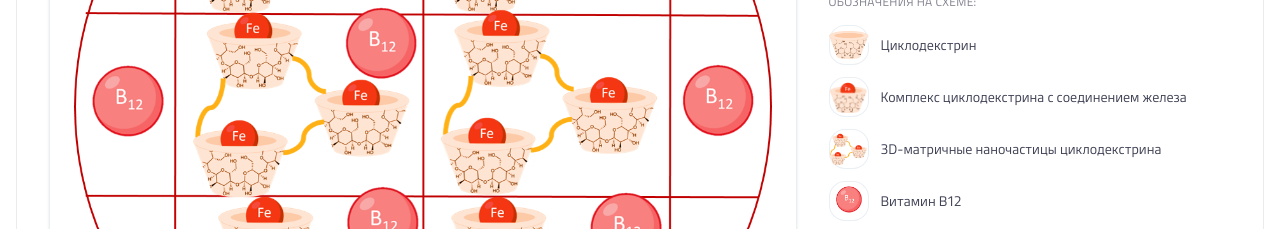
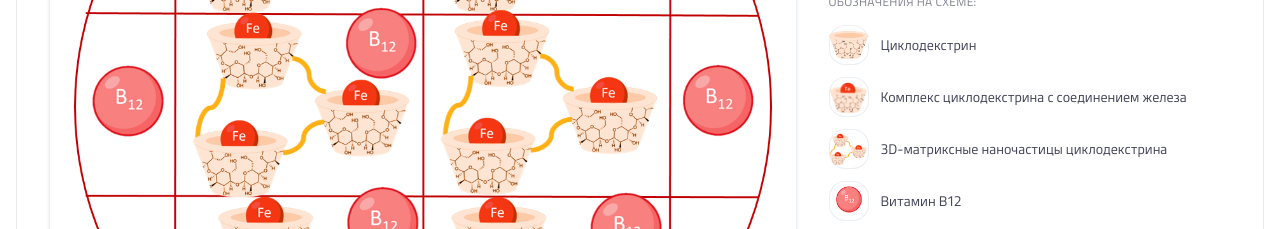
Before and after one commit to Zenyatharr/landing_silikafer, a React (Vite) app: page / in a window 1280 px wide. Shown: the part 2660-2889 px from the top of the page. Built offline with nearby package versions, Linux system fonts and the light colour scheme; a web font is replaced by a local one.

Commit message:
Fix typo in legendItems for App component

```diff
--- a/src/app/App.tsx
+++ b/src/app/App.tsx
@@ -194,7 +194,7 @@ export const mech = {
       legendItems: [
         "Циклодекстрин",
         "Комплекс циклодекстрина с соединением железа",
-        "3D-матричные наночастицы циклодекстрина",
+        "3D-матриксные наночастицы циклодекстрина",
         "Витамин B12",
       ],
       strategyTitle: "Стратегия системы доставки:",
```
